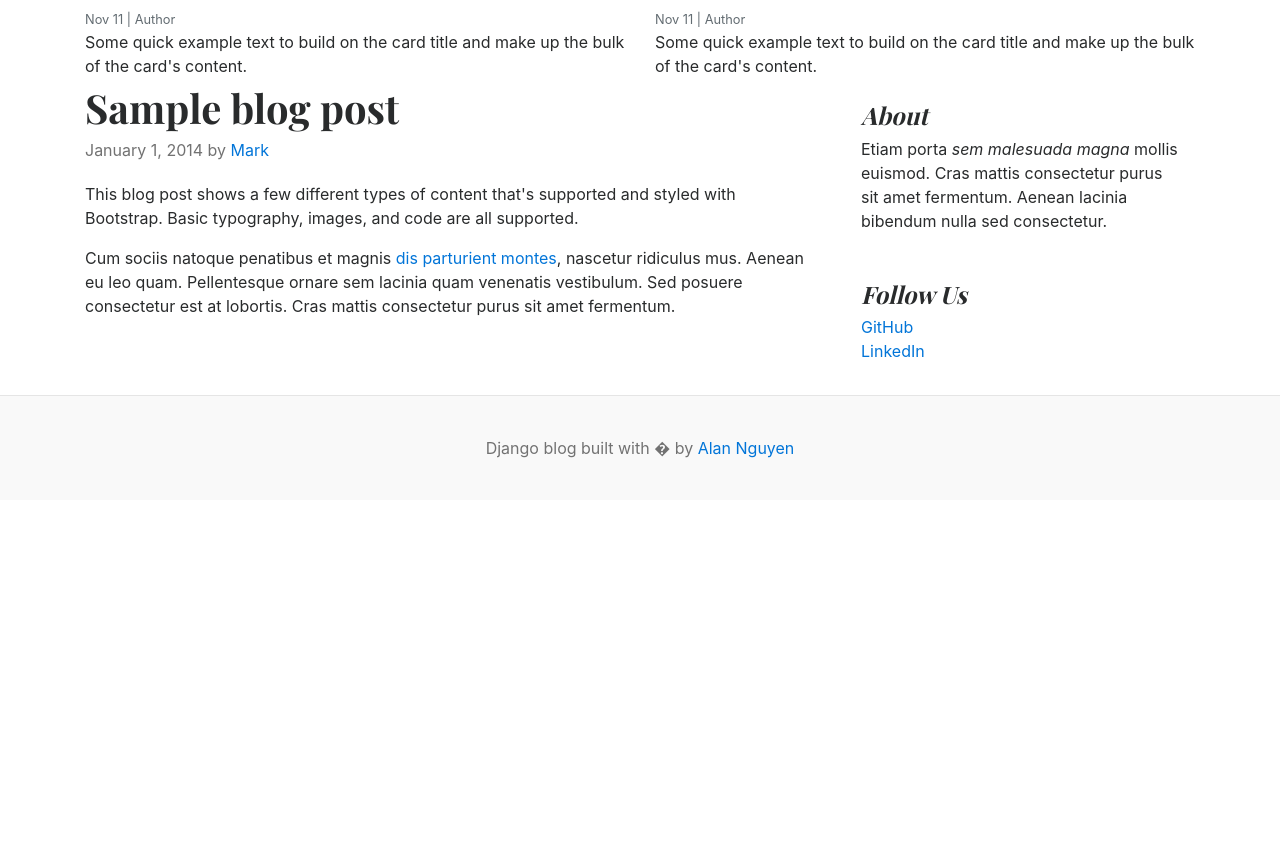
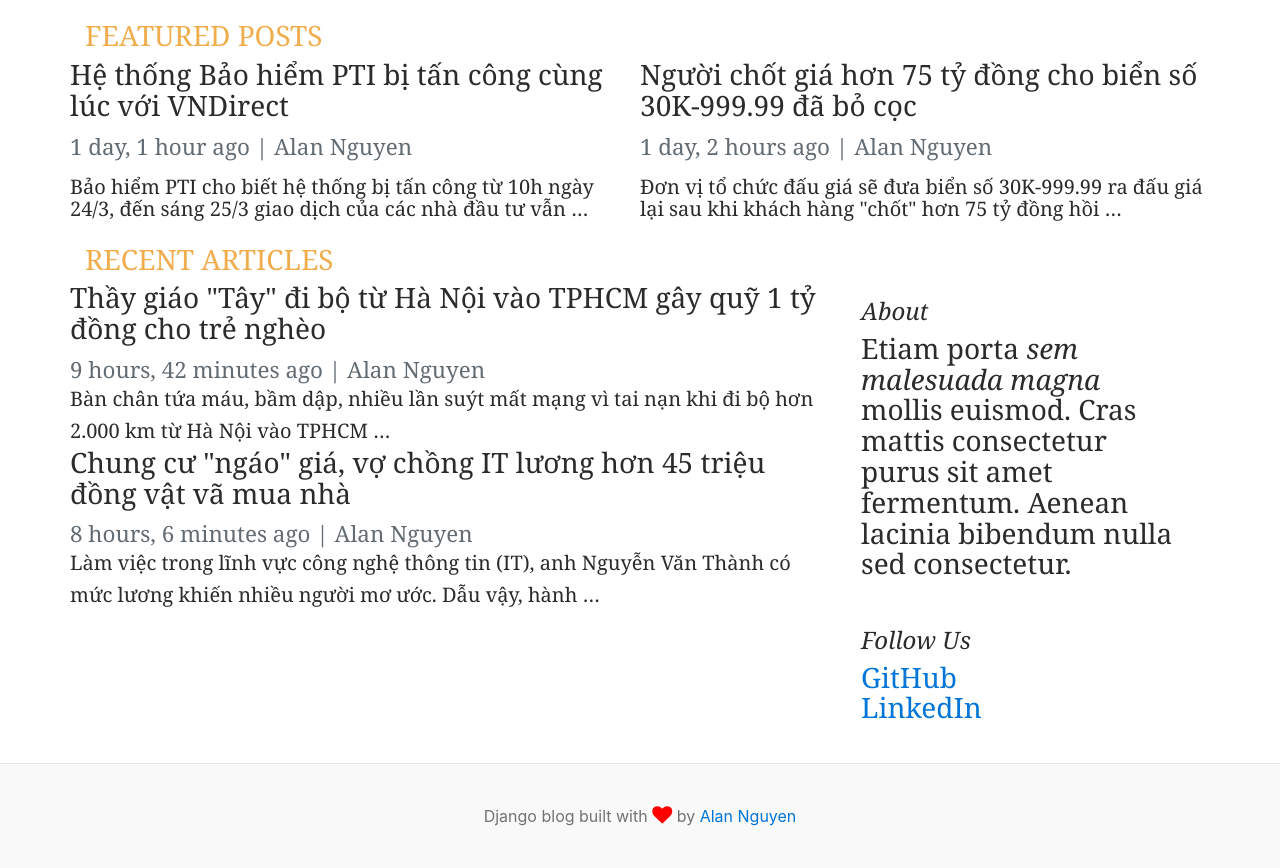
Before and after one commit to thuongitcp/django-blog, a Django app: page / in a window 1280 px wide. Shown: the part 535-1403 px from the top of the page. Before the commit the page ends 993 px from the top, so only its background shows below. Run offline with Django 5.2, Linux system fonts and the light colour scheme; data comes from the database, SQL or seed files in the repository; both versions use the stored data as it was after the commit.

Commit message:
posts by category

```diff
--- a/blog_main/settings.py
+++ b/blog_main/settings.py
@@ -63,6 +63,7 @@
                 'django.template.context_processors.request',
                 'django.contrib.auth.context_processors.auth',
                 'django.contrib.messages.context_processors.messages',
+                'blogs.context_processors.get_categories',
             ],
         },
     },
--- a/blog_main/static/css/blog.css
+++ b/blog_main/static/css/blogs.css
@@ -5,7 +5,7 @@
 }
 
 .blog-header-logo {
-  font-family: "Playfair Display", Georgia, "Times New Roman", serif/*rtl:Amiri, Georgia, "Times New Roman", serif*/;
+  font-family: "IBM Plex Sans", Georgia, "Times New Roman", serif;
   font-size: 2.25rem;
 }
 
@@ -14,7 +14,7 @@
 }
 
 h1, h2, h3, h4, h5, h6 {
-  font-family: "Playfair Display", Georgia, "Times New Roman", serif/*rtl:Amiri, Georgia, "Times New Roman", serif*/;
+  font-family: "IBM Plex Sans", Georgia, "Times New Roman", serif;
 }
 
 .display-4 {
@@ -67,3 +67,7 @@
 .blog-footer p:last-child {
   margin-bottom: 0;
 }
+.my-heart {
+  font-size:20px;
+  color: red !important;
+}
--- a/blog_main/urls.py
+++ b/blog_main/urls.py
@@ -16,12 +16,13 @@
 """
 from . import views
 from django.contrib import admin
-from django.urls import path
+from django.urls import path, include
 from django.conf.urls.static import static
 from django.conf import settings
 
 urlpatterns = [
     path('admin/', admin.site.urls),
     path('',views.home, name='home'),
+    path('category/', include('blogs.urls')),
 
 ] + static(settings.MEDIA_URL, document_root=settings.MEDIA_ROOT)
--- a/blog_main/views.py
+++ b/blog_main/views.py
@@ -1,5 +1,15 @@
 from django.shortcuts import render
+
+from blogs.models import Blog, Category
 
 
 def home(request):
-    return render(request, 'home.html')
+    featured_posts = Blog.objects.filter(is_featured=True).order_by('-updated_at')
+    posts = Blog.objects.filter(is_featured=False, status='Published')
+
+
+    context = {
+        'featured_posts': featured_posts,
+        'posts': posts,
+    }
+    return render(request, 'home.html', context)
--- /dev/null
+++ b/blogs/context_processors.py
@@ -0,0 +1,8 @@
+
+
+from .models import Category
+
+
+def get_categories(request):
+    categories = Category.objects.all()
+    return dict(categories=categories)
--- /dev/null
+++ b/blogs/urls.py
@@ -0,0 +1,6 @@
+
+from django.urls import path
+from . import views
+urlpatterns = [
+    path('<int:category_id>/', views.posts_by_category, name ='posts_by_category'),
+]
--- /dev/null
+++ b/templates/base.html
@@ -0,0 +1,52 @@
+<!-- Header Part -->
+
+{% load static %}
+<!DOCTYPE html>
+<html lang="en">
+<head>
+    <meta charset="UTF-8">
+    <meta http-equiv="X-UA-Compatible" content="IE=edge">
+    <meta name="viewport" content="width=device-width, initial-scale=1.0">
+    <title>Django Blogs</title>
+    <link href="https://getbootstrap.com/docs/4.0/dist/css/bootstrap.min.css" rel="stylesheet">
+    <link href="https://fonts.googleapis.com/css?family=Playfair+Display:700,900" rel="stylesheet">
+    <link rel="stylesheet" href="https://cdnjs.cloudflare.com/ajax/libs/font-awesome/4.7.0/css/font-awesome.min.css">
+    <link href="{% static 'css/blogs.css' %}" rel="stylesheet">
+  </head>
+<body>
+    <div class="container">
+      <header class="blog-header py-3">
+        <div class="row flex-nowrap justify-content-between align-items-center">
+          <div class="col-8 pt-1">
+            <a class="blog-header-logo text-dark" href="/">Django Blog</a>
+          </div>
+          <div class="col-4 d-flex justify-content-end align-items-center">
+            <a class="btn btn-sm btn-warning" href="#">Sign In</a> &nbsp;
+            <a class="btn btn-sm btn-outline-secondary" href="#">Register</a>
+          </div>
+        </div>
+      </header>
+
+
+
+      <div class="nav-scroller py-1 mb-2">
+        <nav class="nav d-flex justify-content-between">
+          {% for item in categories %}
+            <a class="p-2 text-muted" href="{% url 'posts_by_category' item.pk %}">{{ item.category_name }}</a>
+            <br/>
+          {% endfor %}
+        </nav>
+      </div>
+
+
+<!-- Main content part -->
+{% block content %}
+
+{% endblock content %}
+<!-- Footer part -->
+
+    <footer class="blog-footer">
+        <p>Django blog built with <i class="fa fa-heart my-heart"></i> by <a href="#">Alan Nguyen</a></p>
+    </footer>
+</body>
+</html>
--- a/templates/home.html
+++ b/templates/home.html
@@ -1,93 +1,53 @@
+{% extends "base.html" %}
 
-{% load static %}
-<!DOCTYPE html>
-<html lang="en">
-<head>
-    <meta charset="UTF-8">
-    <meta http-equiv="X-UA-Compatible" content="IE=edge">
-    <meta name="viewport" content="width=device-width, initial-scale=1.0">
-    <title>Django Blogs</title>
-    <link href="https://getbootstrap.com/docs/4.0/dist/css/bootstrap.min.css" rel="stylesheet">
-    <link href="https://fonts.googleapis.com/css?family=Playfair+Display:700,900" rel="stylesheet">
-    <link href="{% static 'css/blog.css' %}" rel="stylesheet">
-  </head>
-<body>
-    <div class="container">
-      <header class="blog-header py-3">
-        <div class="row flex-nowrap justify-content-between align-items-center">
-          <div class="col-8 pt-1">
-            <a class="blog-header-logo text-dark" href="/">Django Blog</a>
-          </div>
-          <div class="col-4 d-flex justify-content-end align-items-center">
-            <a class="btn btn-sm btn-warning" href="#">Login</a> &nbsp;
-            <a class="btn btn-sm btn-outline-secondary" href="#">Register</a>
-          </div>
-        </div>
-      </header>
+{% block content %}
+  {% for post in featured_posts %}
+    {% if forloop.first %}
 
-      <div class="nav-scroller py-1 mb-2">
-        <nav class="nav d-flex justify-content-between">
-          <a class="p-2 text-muted" href="#">World</a>
-          <a class="p-2 text-muted" href="#">U.S.</a>
-          <a class="p-2 text-muted" href="#">Technology</a>
-          <a class="p-2 text-muted" href="#">Design</a>
-          <a class="p-2 text-muted" href="#">Culture</a>
-          <a class="p-2 text-muted" href="#">Business</a>
-          <a class="p-2 text-muted" href="#">Politics</a>
-          <a class="p-2 text-muted" href="#">Opinion</a>
-          <a class="p-2 text-muted" href="#">Science</a>
-          <a class="p-2 text-muted" href="#">Health</a>
-          <a class="p-2 text-muted" href="#">Style</a>
-          <a class="p-2 text-muted" href="#">Travel</a>
-        </nav>
-      </div>
-
-
-
-<div class="jumbotron p-3 p-md-5 text-white rounded bg-dark" style="background-image: url({% static 'images/cricket.jpg' %});background-blend-mode: overlay;background-size:cover;">
+      <div class="jumbotron p-3 p-md-5 text-white rounded bg-dark" style="background-image: url({{ post.featured_image.url }});background-blend-mode: overlay;background-size:cover;">
           <div class="col-md-8 px-0">
-      <h1 class="display-4 font-italic">Title of a longer featured blog post</h1>
-      <p class="lead my-3">Multiple lines of text that form the lede, informing new readers quickly and efficiently about what's most interesting in this post's contents.</p>
+            <h2 class="display-4 font-italic">{{post.title}}<br/></h2>
+            <p class="lead my-3">{{ post.short_description| truncatewords:25 }}</p>
             <p class="lead mb-0"><a href="#" class="text-white font-weight-bold">Continue reading...</a></p>
           </div>
       </div>
+    {% endif %}
+  {% endfor %}
+<!--Featured Posts-->
+<h3 class="text-uppercase text-warning" style="letter-spacing": 2px;>Featured Posts<h3>
 
   <div class="row mb-2">
-    <div class="col-md-6">
+    {% for post in featured_posts %}
+      {% if not forloop.first %}
+        <div class="col-md-6 px-0">
           <div class="card border-0" >
             <div class="card-body">
-          <h3>Post Title</h3>
-          <small class="mb-1 text-muted">Nov 11 | Author</small>
-          <p class="card-text">Some quick example text to build on the card title and make up the bulk of the card's content.</p>
+              <h3>{{post.title}}</h3>
+              <small class="mb-1 text-muted">{{ post.updated_at | timesince }} ago | {{ post.author.first_name }} {{ post.author.last_name }}</small>
+              <p class="lead my-3">{{ post.short_description | truncatewords:25 }}</p>
             </div>
           </div>
         </div>
-    <div class="col-md-6">
+      {% endif %}
+    {% endfor %}
+  </div>
+  <!-- Recent Articles -->
+  <h3 class="text-uppercase text-warning" style="letter-spacing": 2px;>Recent Articles<h3>
+  <main role="main" class="container p-0">
+    <div class="row">
+      <div class="col-md-8 blog-main px-0">
+        {% for post in posts %}
+          {% comment %} {% if not forloop.first %} {% endcomment %}
               <div class="card border-0" >
                 <div class="card-body">
-          <h3>Post Title</h3>
-          <small class="mb-1 text-muted">Nov 11 | Author</small>
-          <p class="card-text">Some quick example text to build on the card title and make up the bulk of the card's content.</p>
+                  <h3>{{post.title}}</h3>
+                  <small class="mb-1 text-muted">{{ post.updated_at | timesince }} ago | {{ post.author.first_name }} {{ post.author.last_name }}</small>
+                  <p class="card-text" style="font-size: 1.25rem; line-height: 1.6; font-weight:300">{{ post.short_description | truncatewords:25 }}</p>
                 </div>
             </div>
-    </div>
-  </div>
+          {% comment %} {% endif %} {% endcomment %}
+      {% endfor %}
 
-  <main role="main" class="container p-0">
-    <div class="row">
-      <div class="col-md-8 blog-main">
-
-        <div class="blog-post">
-          <h2 class="blog-post-title">Sample blog post</h2>
-          <p class="blog-post-meta">January 1, 2014 by <a href="#">Mark</a></p>
-
-          <p>This blog post shows a few different types of content that's supported and styled with Bootstrap. Basic typography, images, and code are all supported.</p>
-
-          <p>Cum sociis natoque penatibus et magnis <a href="#">dis parturient montes</a>, nascetur ridiculus mus. Aenean eu leo quam. Pellentesque ornare sem lacinia quam venenatis vestibulum. Sed posuere consectetur est at lobortis. Cras mattis consectetur purus sit amet fermentum.</p>
-
-
-        </div>
-        <!-- /.blog-post -->
 
       </div>
       <!-- /.blog-main -->
@@ -112,8 +72,4 @@
   </main><!-- /.container -->
 
 </div>
-<footer class="blog-footer">
-  <p>Django blog built with � by <a href="#">Alan Nguyen</a></p>
-</footer>
-</body>
-</html>
+{% endblock content %}
```
Also changed, not shown: blogs/views.py (+20 -2 lines), templates/404.html (added, +52 -0 lines), templates/posts_by_category.html (added, +42 -0 lines), db.sqlite3. Lines whose indentation alone changed are shown as unchanged.
